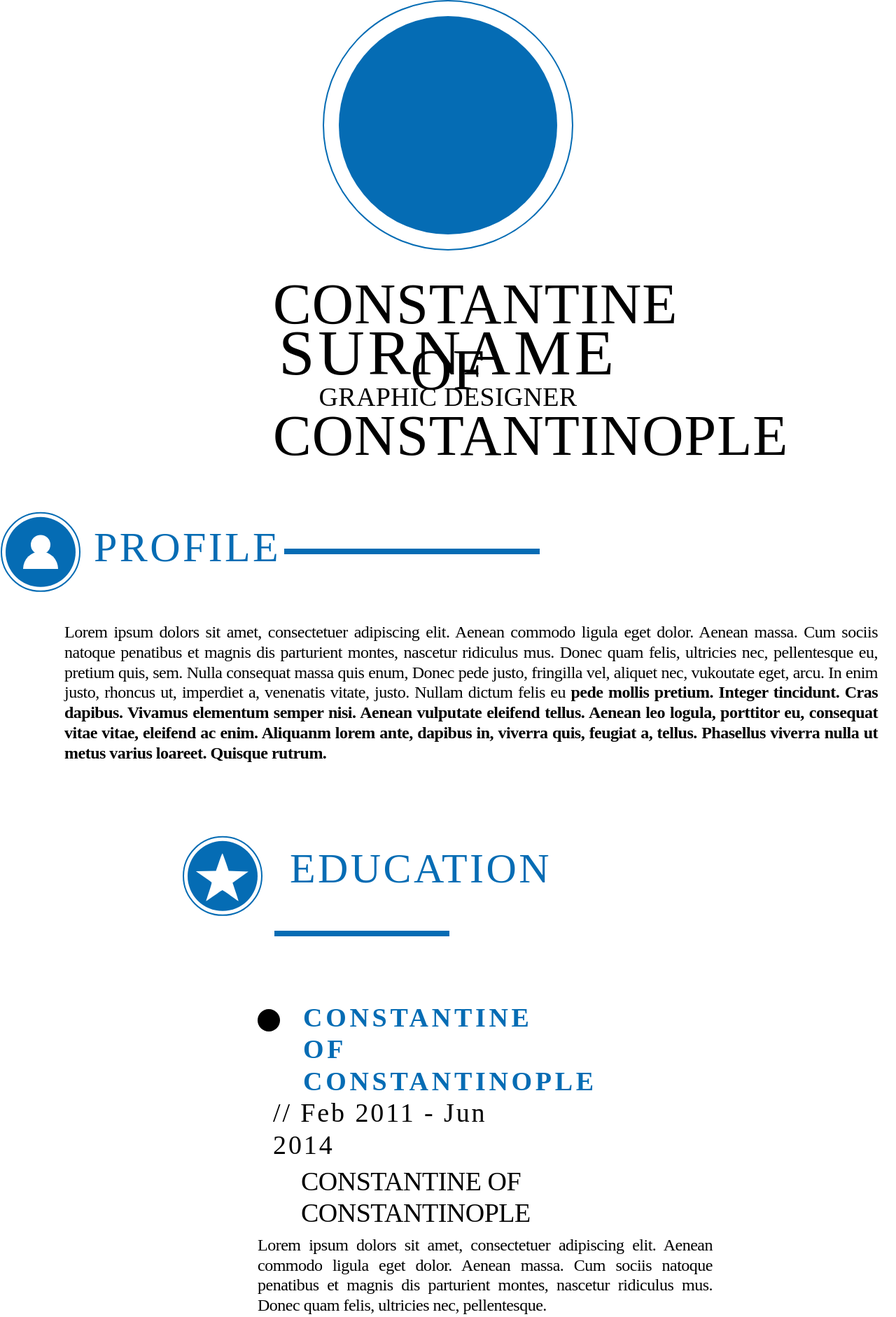
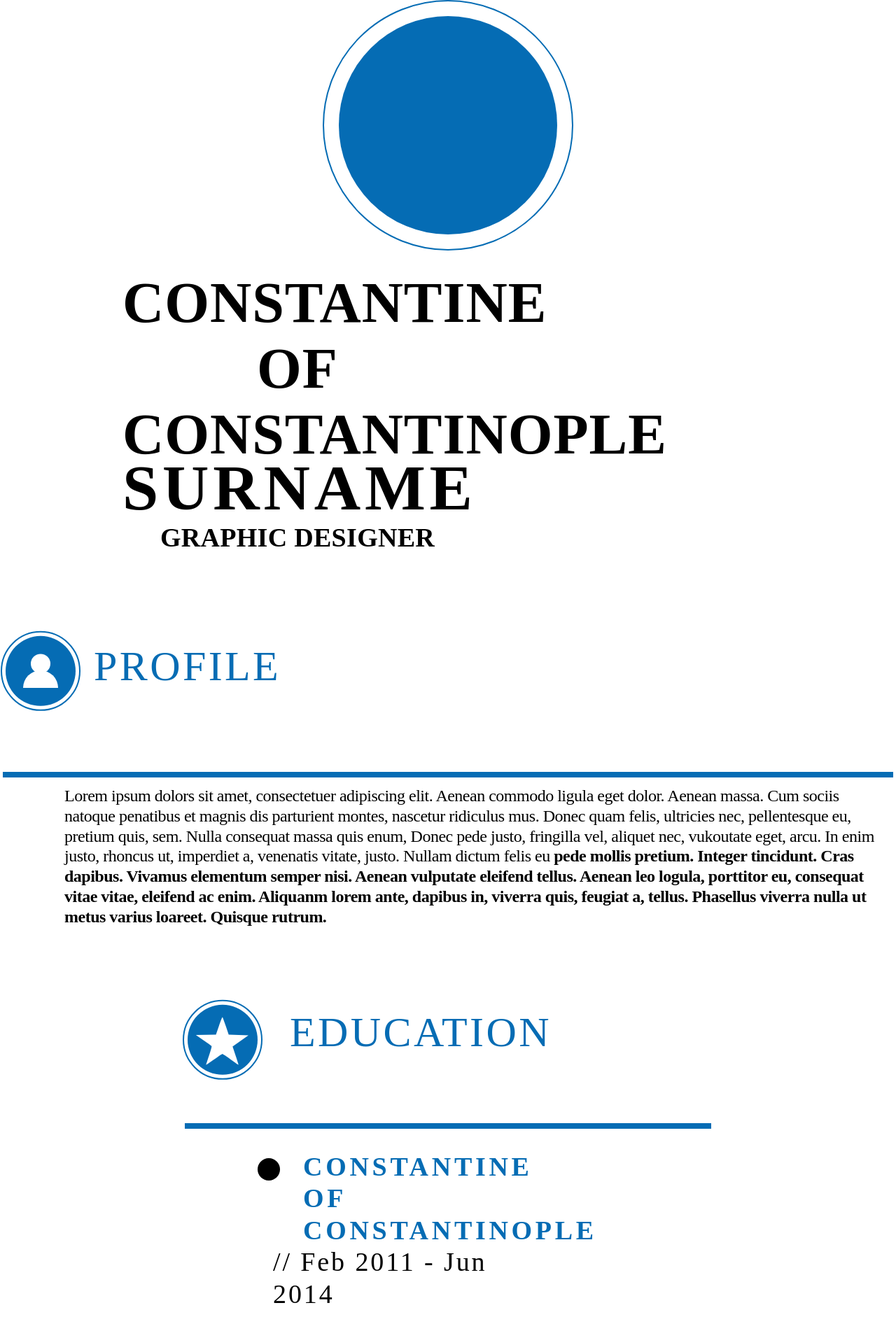
Before and after one commit to Elelion/Fullstack-Development_task-1, a PHP site: page / in a window 1280 px wide. Shown: the part 136-2018 px from the top of the page at 70% size. Run offline with PHP 8.4, Linux system fonts and the light colour scheme; some web fonts are replaced.

Commit message:
refactoring the code

```diff
--- a/css/styles.css
+++ b/css/styles.css
@@ -35,45 +35,54 @@
 	src: url(../fonts/Lato/Lato-Bold.ttf);
 }
 
+
 /**/
 
 /* surname */
-.title_h1 {
+.title__h1 {
 	font-family: "PTsans55SF";
 	font-size: 82px; /*82*/
 	letter-spacing: 1px;
 	text-transform: uppercase;
 	text-align: center;
 	margin-top: -8px;
+	padding: 0;
+	margin-top: -10px;
+	margin-bottom: -10px;
 
+	/*word-wrap: break-word;*/
 	.wrapping;
 }
 
 /* name here */
-.title_h2 {
+.title__h2 {
 	font-family: "PTsans75SF";
 	font-size: 92px;
-	letter-spacing: 4.8px;
+	letter-spacing: 5.8px;
 	text-transform: uppercase;
 	text-align: center;
 	margin-top: -22px;
+	padding: 0;
+	margin-top: -24px;
+	margin-bottom: 0px;
 
 	.wrapping;
 }
 
 /* graphic designer */
-.title_h3 {
+.title__h3 {
 	font-family: "PTsans75SF";
 	font-size: 38px;
 	letter-spacing: 0.3px;
 	text-transform: uppercase;
 	text-align: center;
-	margin-top: 4px;
 
+	margin: -4px auto 0 auto;
+	padding: 0;
 }
 
 /* profile, contact... */
-.title__chapter {
+.chapter__title--text {
 	font-family: "PTsans75SF";
 	font-size: 60px;
 	letter-spacing: 3.4px;
@@ -85,7 +94,7 @@
 }
 
 /* skills -> creative..., education -> universiti name... */
-.description__chapter {
+.chapter__description {
 	font-family: "PTsans55SF";
 	font-size: 38px;
 	letter-spacing: -0.8x;
@@ -96,7 +105,7 @@
 }
 
 /* small text */
-.smallText__chapter {
+.chapter__text {
 	font-family: "PTsans55SF";
 	font-size: 24px;
 	text-align: left;
@@ -111,13 +120,13 @@
 	letter-spacing: 0.6px;
 }
 
-.smallText__pos {
+.chapter__text--pos {
 	float: left;
 	margin: -30px 0 0 0;
 	padding: 0px;
 }
 
-.smallText__pos p {
+.chapter__text--pos p {
 	pading: 0px;
 	margin: 0px;
 }
@@ -157,7 +166,7 @@
 }
 
 /* education + experience -> titles */
-.paragraph__chapter {
+.chapter__paragraph {
 	width: 330px;
 
 	font-family: "PTsans77F";
@@ -171,7 +180,7 @@
 }
 
 /* //Feb 2011-Jun 2014... */
-.comment__chapter {
+.chapter__comment {
 	width: 400px;
 	font-family: "PTsans57F";
 	font-size: 38px;
@@ -210,7 +219,7 @@ html {
 }
 
 /* header */
-@HeaderHeight: @ContentHeight / 2 + 47px;
+@HeaderHeight: auto; /*@ContentHeight / 2 + 47px*/
 @HeaderWidth: 40%;
 @HeaderMinWidth: 760px;
 
@@ -232,7 +241,7 @@ html {
 
 @chapterHeight: 120px;
 @chapterLineHeight: 120px;
-@chapterLineMinWidth: 150px;
+@chapterLineMinWidth: 50px;
 
 /* chapter profile */
 @chapterProfileLineWidth: 268px;
@@ -286,6 +295,23 @@ html {
 	float: left;
 }
 
+.chapter__side {
+	.border__black;
+
+	height: auto;
+	width: 100%;
+	min-width: @chapterLineMinWidth;
+	float: left;
+	margin-right: 20px;
+}
+
+.chapter__side--line {
+	background: #056CB4;
+	width: auto;
+	height: 8px;
+	margin: 56px 4px 0 4px;
+}
+
 .wrapping {
 	white-space: nowrap; /* Отменяем перенос текста */
     overflow: hidden; /* Обрезаем содержимое */
@@ -312,66 +339,66 @@ header {
 	margin-left: 245px;
 }
 
-.header__titles {
-	.border__black;
+.header-title {
+	.border__red;
 
-	height: 240px;
+	height: auto;
 	min-width: 450px;
 	margin-left: auto;
 	margin-right: auto;
 	margin-top: 40px;
 }
 
-.header__titles--text1 {
+.header-title__desc:nth-child(1) {
 	.border__red;
 
-	height: 85px;
+	height: auto;
 	width: 500px;
 	margin-left: 175px;
 }
 
-.header__titles--text2 {
+.header-title__desc:nth-child(2) {
 	.border__black;
 
-	height: 90px;
+	height: auto;
 	width: 500px;
 	margin-left: 175px;
 }
 
-.header__titles--text3 {
+.header-title__desc:nth-child(3) {
 	.border__black;
 
-	height: 60px;
+	height: auto;
 	width: 500px;
 	margin-left: 175px;
 }
 
-.header__profile {
+.header-profile {
 	.border__black;
 
 	height: auto;
 	width: auto;
 	margin-left: auto;
 	margin-right: auto;
-	margin-top: 100px;
+	margin-top: 108px;
 }
 
 /**/
 
-.chapter__profile--line {
+/*.chapter__profile--line {
 	.border__black;
 
 	height: @chapterLineHeight;
 	width: @chapterProfileLineWidth;
 	min-width: @chapterLineMinWidth;
 	float: left;
-}
+}*/
 
-.chapter__profile--line svg {
+/*.chapter__profile--line svg {
 	width: 265px;
-}
+}*/
 
-.chapter__profile--text {
+.header-profile__text {
 	.border__black;
 
 	height: auto;
@@ -382,7 +409,7 @@ header {
 	line-height: 1.2;	;
 }
 
-.chapter__profile--text blockquote, .chapter__profile--text p {
+.header-profile__text blockquote, .header-profile__text p {
 	margin: 12px 13px 0px 1px;
 	padding: 0px;
 }
@@ -399,7 +426,7 @@ main {
 }
 /**/
 
-.main__education {
+.main-education {
 	margin-top: 110px;
 	margin-left: -7px;
 	float: left;
@@ -407,7 +434,7 @@ main {
 	width: auto;
 }
 
-.main__education > .chapter > .chapter__title p{
+.main-education > .chapter > .chapter__title p {
 	margin: 16px 0 0 34px;
 }
 
@@ -424,7 +451,7 @@ main {
 	width: 494px;
 }
 
-.chapter__education--text {
+.main-education--text {
 	.border__black;
 
 	height: auto;
@@ -435,13 +462,13 @@ main {
 	line-height: 1.2;
 }
 
-.chapter__education--text ul {
+.main-education--text ul {
 	.border__black;
 
 	padding-left: 18px;
 }
 
-.chapter__education--text ul li:before {
+.main-education--text ul li:before {
 	content: '';
 	display: inline-block;
 	height:32px;
@@ -453,7 +480,7 @@ main {
 	float: left;
 }
 
-.chapter__education--text ul li {
+.main-education--text ul li {
 	.border__black;
 
 	padding-top: 16px;
@@ -462,12 +489,12 @@ main {
 	height: 195px;
 }
 
-.chapter__education--text b {
+.main-education--text b {
 	padding-left: 8px;
 	float: left;
 }
 
-.chapter__education--text p:nth-child(3) {
+.main-education--text p:nth-child(3) {
 	.border__red;
 
 	float: left;
@@ -829,12 +856,12 @@ footer {
 @media screen and (max-width: 1895px) {
 /*all block's*/
 	header, main, footer { float: none; margin: 0 auto 0 auto; }
-	header { height: @HeaderHeight - 50px; }
+	/*header { height: @HeaderHeight - 50px; }*/
 	main { height: @ContentHeight + 740px; width: 760px; clear: both; }
 
-	.main__education,
-		.main__experience,
-			.main__software {
+	.main-education,
+		.main-experience,
+			.main-software {
 				margin-top: 100px;
 	}
 
@@ -850,7 +877,7 @@ footer {
 
 
 /*header*/
-	.header__logo,
+	.header-logo,
 		.header__titles--text1,
 			.header__titles--text2,
 				.header__titles--text3 {
@@ -858,52 +885,52 @@ footer {
 	}
 
 /*profile*/
-	.chapter__profile--line { width: auto; }
-	.chapter__profile--line svg { width: 370px; }
+	/*.chapter__profile--line { width: auto; }*/
+	/*.chapter__profile--line svg { width: 370px; }*/
 
 /*education*/
-	.main__education { width: 760px; margin-left: 0px;}
+	.main-education { width: 760px; margin-left: 0px;}
 	.chapter__education--line { width: auto; }
 	.chapter__education--line svg { width: 262px; }
-	.chapter__education--text { width: 670px; }
-	.chapter__education--text ul li { height: auto; }
+	.main-education--text { width: 670px; }
+	.main-education--text ul li { height: auto; }
 
-	.comment__chapter,
-		.description__chapter {
+	.chapter__comment,
+		.chapter__description {
 		clear: both;
 	}
 
-	.chapter__education--text ul > li { width: 650px; }
+	.main-education--text ul > li { width: 650px; }
 
-	.chapter__education--text ul > li > p:nth-child(4) {
+	.main-education--text ul > li > p:nth-child(4) {
 		width: 570px; clear: both; margin-bottom: 0px;
 	}
 
 /*experience*/
-	.main__experience { width: 760px; margin-left: 0px; }
+	.main-experience { width: 760px; margin-left: 0px; }
 	.chapter__experience--line { width: auto; }
 	.chapter__experience--line svg { width: 250px; }
-	.chapter__experience--text { width: 670px; }
-	.chapter__experience--text ul li:first-child { height: auto; }
-	.chapter__experience--text ul li { height: auto; }
+	.main-experience__text { width: 670px; }
+	.main-experience__text ul li:first-child { height: auto; }
+	.main-experience__text ul li { height: auto; }
 
-	.comment__chapter,
-		.description__chapter {
+	.chapter__comment,
+		.chapter__description {
 			clear: both;
 	}
 
-	.chapter__experience--text ul > li { width: 650px; }
-	.chapter__experience--text ul > li > p:nth-child(4) {
+	.main-experience__text ul > li { width: 650px; }
+	.main-experience__text ul > li > p:nth-child(4) {
 		width: 570px; clear: both; margin-bottom: 0px; }
 
 /*software*/
-	.main__software { width: 760px; margin-left: 0px; }
+	.main-software { width: 760px; margin-left: 0px; }
 	.chapter__software--line { width: auto; }
 	.chapter__software--line svg { width: 280px; }
-	.chapter__software--text { height: auto; }
+	.main-software__text { height: auto; }
 
-	.software__left--bars,
-		.software__right--bars {
+	.main-software__text_left-bars,
+		.main-software__text_right-bars {
 			float: none; margin-left: auto; margin-right: auto;
 	}
 
@@ -927,7 +954,7 @@ footer {
 	}
 
 	.chapter__skills--text
-		.description__chapter {
+		.chapter__description {
 			width: 300px; margin-left: auto; margin-right: auto;
 	}
 
@@ -940,12 +967,12 @@ footer {
 	header, main, footer { min-width: 580px; width: auto; height: auto; }
 
 /*profile*/
-	.chapter__profile--line { width: 100%; position: absolute;  display: inline-block; }
-	.chapter__profile--line svg { width: 46%; }
+	/*.chapter__profile--line { width: 100%; position: absolute;  display: inline-block; }*/
+	/*.chapter__profile--line svg { width: 46%; }*/
 
 /*education + experience*/
-	.main__education,
-		.main__experience {
+	.main-education,
+		.main-experience {
 			width: auto;
 	}
 
@@ -957,31 +984,31 @@ footer {
 	.chapter__education--line svg { width: 32%; }
 	.chapter__experience--line svg { width: 30.5%; }
 
-	.chapter__education--text,
-		.chapter__experience--text {
+	.main-education--text,
+		.main-experience__text {
 			width: auto; margin-left: auto; margin-right: auto;
 	}
-	.chapter__education--text ul,
-		.chapter__experience--text ul {
+	.main-education--text ul,
+		.main-experience__text ul {
 			width: auto; margin-left: auto; margin-right: auto;
 	}
 
-	.chapter__education--text ul li,
-		.chapter__experience--text ul li {
+	.main-education--text ul li,
+		.main-experience__text ul li {
 			width: auto; heigh: auto; margin-left: auto; margin-right: auto;
 	}
 
-	.chapter__education--text .smallText__pos p,
-		.chapter__experience--text .smallText__pos p {
+	.main-education--text .chapter__text--pos p,
+		.main-experience__text .chapter__text--pos p {
 			padding-right: 20px;
 	}
 
 /*software*/
-	.main__software { width: auto; }
+	.main-software { width: auto; }
 
 	.chapter__software--line { width: 100%; position: absolute; display: inline-block; }
 	.chapter__software--line svg { width: 35%; }
-	.chapter__software--text { width: 450px; margin-left: 90px; }
+	.main-software__text { width: 450px; margin-left: 90px; }
 
 /*contact*/
 	.footer__contact { width: auto; }
--- a/index.html
+++ b/index.html
@@ -19,7 +19,7 @@
 
 <BODY>
 <header>
-	<div class="header__logo">
+	<div class="header-logo">
 		<svg width="465px" height="465px">
 			<circle r="178" cx="180" cy="38.7%"
 					fill="none" stroke="#056cb4" stroke-width="2"></circle>
@@ -29,22 +29,22 @@
 		</svg>
 	</div>
 
-	<div class="header__titles">
-		<div class="header__titles--text1">
-			<p class="title_h1">Constantine Of Constantinople</p>
+	<div class="header-title">
+		<div class="header-title__desc">
+			<h1 class="title__h1">Constantine Of Constantinople</h1>
 		</div>
 
-		<div class="header__titles--text2">
-			<p class="title_h2">surname</p>
+		<div class="header-title__desc">
+			<h2 class="title__h2">surname</h2>
 		</div>
 
-		<div class="header__titles--text3">
-			<p class="title_h3">graphic designer</p>
+		<div class="header-title__desc">
+			<h3 class="title__h3">graphic designer</h3>
 		</div>
 	</div>
 
-	<div class="header__profile">
-		<div class="chapter">
+	<div class="header-profile">
+		<div class="header-profile__title chapter">
 			<div class="chapter__logo">
 				<svg width="120px" height="120px">
 					<circle r="56" cx="58" cy="50.7%"
@@ -64,20 +64,21 @@
 			</div>
 
 			<div class="chapter__title">
-				<p class="title__chapter">profile</p>
+				<p class="chapter__title--text">profile</p>
 			</div>
 
-			<div class="chapter__profile--line">
-				<svg width="auto" height="120px">
+			<div class="chapter__side">
+				<div class="chapter__side--line"></div>
+				<!-- <svg width="auto" height="120px">
 					<line x1="5" y1="60" x2="800px" y2="60"
 						  stroke="#056cb4" stroke-width="8"></line>
-				</svg>
+				</svg> -->
 			</div>
 		</div>
 
-		<div class="chapter__profile--text">
+		<div class="header-profile__text">
 			<blockquote>
-				<p class="smallText__chapter">
+				<p class="chapter__text">
 					Lorem ipsum dolors sit amet, consectetuer adipiscing elit. Aenean
 				 	commodo ligula eget dolor. Aenean massa. Cum sociis natoque penatibus
 				 	et magnis dis parturient montes, nascetur ridiculus mus. Donec quam
@@ -102,8 +103,8 @@
 <!-- .... -->
 
 <main>
-	<div class="main__education">
-		<div class="chapter">
+	<div class="main-education">
+		<div class="header-education__title chapter">
 			<div class="chapter__logo">
 				<svg width="120px" height="120px">
 					<circle r="56" cx="58" cy="50.7%"
@@ -125,26 +126,27 @@
 			</div>
 
 			<div class="chapter__title">
-				<p class="title__chapter">education</p>
+				<p class="chapter__title--text">education</p>
 			</div>
 
-			<div class="chapter__education--line">
-				<svg width="auto" height="120px">
+			<div class="chapter__side">
+				<div class="chapter__side--line"></div>
+				<!-- <svg width="auto" height="120px">
 					<line x1="12" y1="58" x2="800px" y2="58"
 						  stroke="#056cb4" stroke-width="8"></line>
-				</svg>
+				</svg> -->
 			</div>
 		</div>
 
-		<div class="chapter__education--text">
+		<div class="main-education--text">
 			<ul>
 				<li>
-					<b class="paragraph__chapter"> Constantine Of Constantinople </b>
-					<p class="comment__chapter"> // Feb 2011 - Jun 2014 </p>
-					<p class="description__chapter"> Constantine Of Constantinople </p>
+					<b class="chapter__paragraph"> Constantine Of Constantinople </b>
+					<p class="chapter__comment"> // Feb 2011 - Jun 2014 </p>
+					<p class="chapter__description"> Constantine Of Constantinople </p>
 
-					<div class="smallText__pos">
-						<p class="smallText__chapter">
+					<div class="chapter__text--pos">
+						<p class="chapter__text">
 							Lorem ipsum dolors sit amet, consectetuer adipiscing
 							elit. Aenean commodo ligula eget dolor. Aenean massa.
 							Cum sociis natoque penatibus et magnis dis parturient
@@ -155,12 +157,12 @@
 				</li>
 
 				<li>
-					<b class="paragraph__chapter"> Master Degree </b>
-					<p class="comment__chapter"> // Feb 2011 - Jun 2014 </p>
-					<p class="description__chapter"> University name </p>
+					<b class="chapter__paragraph"> Master Degree </b>
+					<p class="chapter__comment"> // Feb 2011 - Jun 2014 </p>
+					<p class="chapter__description"> University name </p>
 
-					<div class="smallText__pos">
-						<p class="smallText__chapter">
+					<div class="chapter__text--pos">
+						<p class="chapter__text">
 							Lorem ipsum dolors sit amet, consectetuer adipiscing
 							elit. Aenean commodo ligula eget dolor. Aenean massa.
 							Cum sociis natoque penatibus et magnis dis parturient
@@ -171,12 +173,12 @@
 				</li>
 
 				<li>
-					<b class="paragraph__chapter"> Master Degree </b>
-					<p class="comment__chapter"> // Feb 2011 - Jun 2014 </p>
-					<p class="description__chapter"> University name </p>
+					<b class="chapter__paragraph"> Master Degree </b>
+					<p class="chapter__comment"> // Feb 2011 - Jun 2014 </p>
+					<p class="chapter__description"> University name </p>
 
-					<div class="smallText__pos">
-						<p class="smallText__chapter">
+					<div class="chapter__text--pos">
+						<p class="chapter__text">
 							Lorem ipsum dolors sit amet, consectetuer adipiscing
 							elit. Aenean commodo ligula eget dolor. Aenean massa.
 							Cum sociis natoque penatibus et magnis dis parturient
@@ -187,12 +189,12 @@
 				</li>
 
 				<li>
-					<b class="paragraph__chapter"> Master Degree </b>
-					<p class="comment__chapter"> // Feb 2011 - Jun 2014 </p>
-					<p class="description__chapter"> University name </p>
+					<b class="chapter__paragraph"> Master Degree </b>
+					<p class="chapter__comment"> // Feb 2011 - Jun 2014 </p>
+					<p class="chapter__description"> University name </p>
 
-					<div class="smallText__pos">
-						<p class="smallText__chapter">
+					<div class="chapter__text--pos">
+						<p class="chapter__text">
 							Lorem ipsum dolors sit amet, consectetuer adipiscing
 							elit. Aenean commodo ligula eget dolor. Aenean massa.
 							Cum sociis natoque penatibus et magnis dis parturient
@@ -205,8 +207,8 @@
 		</div>
 	</div>
 
-	<div class="main__experience">
-		<div class="chapter">
+	<div class="main-experience">
+		<div class="main-experience__title chapter">
 			<div class="chapter__logo">
 				<svg width="120px" height="120px">
 					<circle r="56" cx="58" cy="50.7%"
@@ -227,26 +229,27 @@
 			</div>
 
 			<div class="chapter__title">
-				<p class="title__chapter">experience</p>
+				<p class="chapter__title--text">experience</p>
 			</div>
 
-			<div class="chapter__experience--line">
-				<svg width="auto" height="120px">
+			<div class="chapter__side">
+				<div class="chapter__side--line"></div>
+				<!-- <svg width="auto" height="120px">
 					<line x1="3" y1="64" x2="800px" y2="64"
 						  stroke="#056cb4" stroke-width="8"></line>
-				</svg>
+				</svg> -->
 			</div>
 		</div>
 
-		<div class="chapter__experience--text">
+		<div class="main-experience__text">
 			<ul>
 				<li>
-					<b class="paragraph__chapter"> Constantine Of Constantinople </b>
-					<p class="comment__chapter"> // Feb 2011 - Jun 2014 </p>
-					<p class="description__chapter"> Constantine Of Constantinople </p>
+					<b class="chapter__paragraph"> Constantine Of Constantinople </b>
+					<p class="chapter__comment"> // Feb 2011 - Jun 2014 </p>
+					<p class="chapter__description"> Constantine Of Constantinople </p>
 
-					<div class="smallText__pos">
-						<p class="smallText__chapter">
+					<div class="chapter__text--pos">
+						<p class="chapter__text">
 							Lorem ipsum dolors sit amet, consectetuer adipiscing
 							elit. Aenean commodo ligula eget dolor. Aenean massa.
 							Cum sociis natoque penatibus et magnis dis parturient
@@ -257,12 +260,12 @@
 				</li>
 
 				<li>
-					<b class="paragraph__chapter"> Company name </b>
-					<p class="comment__chapter"> // Feb 2011 - Jun 2014 </p>
-					<p class="description__chapter"> Your job here </p>
+					<b class="chapter__paragraph"> Company name </b>
+					<p class="chapter__comment"> // Feb 2011 - Jun 2014 </p>
+					<p class="chapter__description"> Your job here </p>
 
-					<div class="smallText__pos">
-						<p class="smallText__chapter">
+					<div class="chapter__text--pos">
+						<p class="chapter__text">
 							Lorem ipsum dolors sit amet, consectetuer adipiscing
 							elit. Aenean commodo ligula eget dolor. Aenean massa.
 							Cum sociis natoque penatibus et magnis dis parturient
@@ -273,12 +276,12 @@
 				</li>
 
 				<li>
-					<b class="paragraph__chapter"> Company name </b>
+					<b class="chapter__paragraph"> Company name </b>
 					<p class="comment__chapter"> // Feb 2011 - Jun 2014 </p>
-					<p class="description__chapter"> Your job here </p>
+					<p class="chapter__description"> Your job here </p>
 
-					<div class="smallText__pos">
-						<p class="smallText__chapter">
+					<div class="chapter__text--pos">
+						<p class="chapter__text">
 							Lorem ipsum dolors sit amet, consectetuer adipiscing
 							elit. Aenean commodo ligula eget dolor. Aenean massa.
 							Cum sociis natoque penatibus et magnis dis parturient
@@ -291,8 +294,8 @@
 		</div>
 	</div>
 
-	<div class="main__software">
-		<div class="chapter">
+	<div class="main-software">
+		<div class="main-software__title chapter">
 			<div class="chapter__logo">
 				<svg width="120px" height="120px">
 					<circle r="56" cx="58" cy="50.7%"
@@ -316,37 +319,38 @@
 			</div>
 
 			<div class="chapter__title">
-				<p class="title__chapter">software</p>
+				<p class="chapter__title--text">software</p>
 			</div>
 
-			<div class="chapter__software--line">
-				<svg width="auto" height="120px">
+			<div class="chapter__side">
+				<div class="chapter__side--line"></div>
+				<!-- <svg width="auto" height="120px">
 					<line x1="30" y1="62" x2="800px" y2="62"
 						  stroke="#056cb4" stroke-width="8"></line>
-				</svg>
+				</svg> -->
 			</div>
 		</div>
 
-		<div class="chapter__software--text">
-			<div class="software__left--bars">
-				<p class="description__chapter"> photoshop </p>
+		<div class="main-software__text">
+			<div class="main-software__text_left-bars">
+				<p class="chapter__description"> photoshop </p>
 				<progress value="91" max="100" class="software__progress"></progress>
 
-				<p class="description__chapter"> illustrator </p>
+				<p class="chapter__description"> illustrator </p>
 				<progress value="70" max="100" class="software__progress"></progress>
 
-				<p class="description__chapter"> indesign </p>
+				<p class="chapter__description"> indesign </p>
 				<progress value="56" max="100" class="software__progress"></progress>
 			</div>
 
-			<div class="software__right--bars">
-				<p class="description__chapter"> dreamweaver </p>
+			<div class="main-software__text_right-bars">
+				<p class="chapter__description"> dreamweaver </p>
 				<progress value="82" max="100" class="software__progress"></progress>
 
-				<p class="description__chapter"> after effects </p>
+				<p class="chapter__description"> after effects </p>
 				<progress value="61" max="100" class="software__progress"></progress>
 
-				<p class="description__chapter"> html&css3 </p>
+				<p class="chapter__description"> html&css3 </p>
 				<progress value="91" max="100" class="software__progress"></progress>
 			</div>
 		</div>
@@ -378,14 +382,15 @@
 			</div>
 
 			<div class="chapter__title">
-				<p class="title__chapter">contact</p>
+				<p class="chapter__title--text">contact</p>
 			</div>
 
-			<div class="chapter__contact--line">
-				<svg width="auto" height="120px">
+			<div class="chapter__side">
+				<div class="chapter__side--line"></div>
+				<!-- <svg width="auto" height="120px">
 					<line x1="5" y1="60" x2="800px" y2="60"
 						  stroke="#056cb4" stroke-width="8"></line>
-				</svg>
+				</svg> -->
 			</div>
 		</div>
 
@@ -456,21 +461,22 @@
 			</div>
 
 			<div class="chapter__title">
-				<p class="title__chapter">skills</p>
+				<p class="chapter__title--text">skills</p>
 			</div>
 
-			<div class="chapter__skills--line">
-				<svg width="auto" height="120px">
+			<div class="chapter__side">
+				<div class="chapter__side--line"></div>
+				<!-- <svg width="auto" height="120px">
 					<line x1="16" y1="60" x2="800px" y2="60"
 						  stroke="#056cb4" stroke-width="8"></line>
-				</svg>
+				</svg> -->
 			</div>
 		</div>
 
 		<div class="chapter__skills--text">
 			<ul>
 				<li>
-					<p class="description__chapter" id="">creative</p>
+					<p class="chapter__description" id="">creative</p>
 
 					<!-- active skills points -->
 					<div class="points__bar">
@@ -516,7 +522,7 @@
 				</li>
 
 				<li>
-					<p class="description__chapter" id="">teamwork</p>
+					<p class="chapter__description" id="">teamwork</p>
 
 					<!-- active skills points -->
 					<div class="points__bar">
@@ -562,7 +568,7 @@
 				</li>
 
 				<li>
-					<p class="description__chapter" id="">innovate</p>
+					<p class="chapter__description" id="">innovate</p>
 
 					<!-- active skills points -->
 					<div class="points__bar">
@@ -608,7 +614,7 @@
 				</li>
 
 				<li>
-					<p class="description__chapter" id="">communication</p>
+					<p class="chapter__description" id="">communication</p>
 
 					<!-- active skills points -->
 					<div class="points__bar">
```
Also changed, not shown: other parts of css/styles.css (+33 -32 lines).
